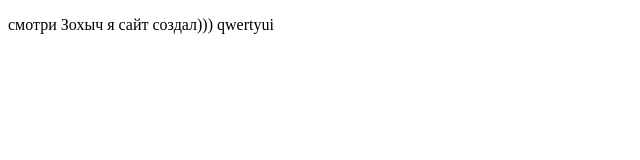
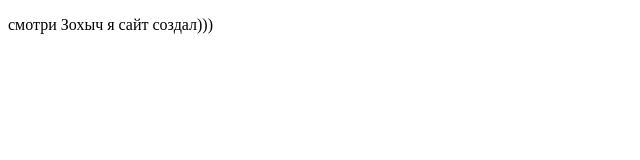
Before and after one commit to Muhammadali1609/mgh_0.1, a plain HTML site: page site/index.html in a window 1280 px wide. Shown: the full height of the page, 0-640 px from the left. Drawn offline with Linux system fonts and the light colour scheme.

Commit message:
wzesxtygbu

```diff
--- a/site/index.html
+++ b/site/index.html
@@ -6,6 +6,6 @@
   <title>Samarqand#</title>
 </head>
 <body>
-  <p>смотри Зохыч я сайт создал))) qwertyui</p>
+  <p>смотри Зохыч я сайт создал)))</p>
 </body>
 </html>
```
